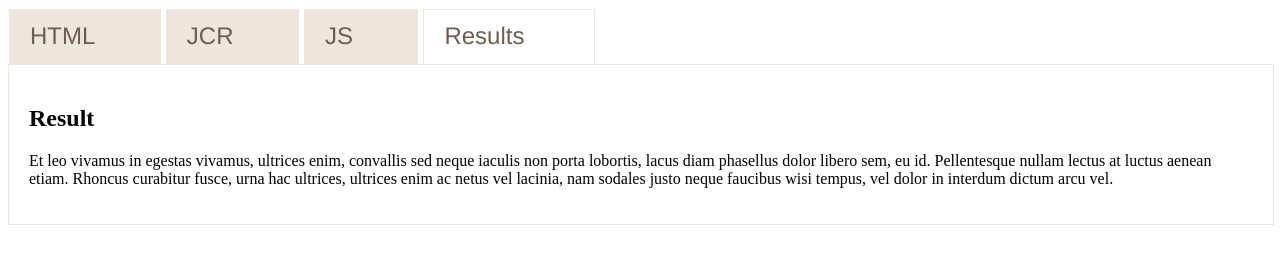
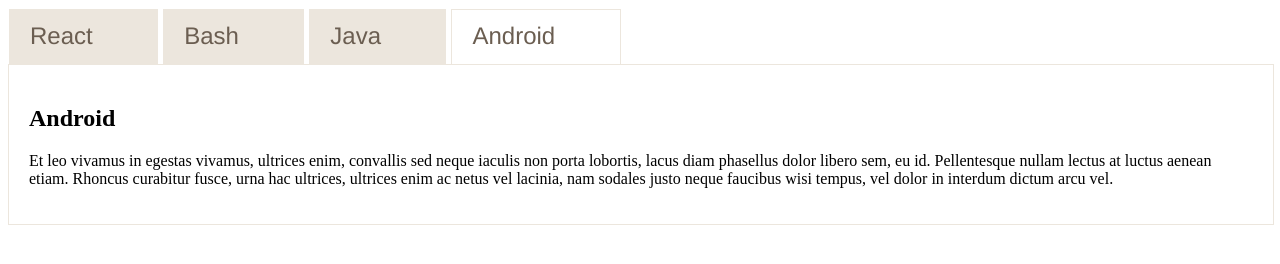
Before and after one commit to coryell1287/utility, a plain HTML site: page index.html in a window 1280 px wide. Drawn offline with Linux system fonts and the light colour scheme.

Commit message:
Making minor changes to the UI.

```diff
--- a/index.html
+++ b/index.html
@@ -10,17 +10,17 @@
 </head>
 <body>
 <ul class="spa-tab-controls" aria-role="group">
-    <li class="tab-spa-item"><a href="#tab1">HTML</a></li>
-    <li class="tab-spa-item"><a href="#tab2">JCR</a></li>
-    <li class="tab-spa-item"><a href="#tab3">JS</a></li>
-    <li class="tab-spa-item active"><a href="#tab4">Results</a></li>
+    <li class="tab-spa-item"><a href="#tab1">React</a></li>
+    <li class="tab-spa-item"><a href="#tab2">Bash</a></li>
+    <li class="tab-spa-item"><a href="#tab3">Java</a></li>
+    <li class="tab-spa-item active"><a href="#tab4">Android</a></li>
 </ul>
 <div class="tab_container" aria-role="group">
     <article aria-role="group">
         <section class="accordion-panel">
-            <h3 class="accordion_heading"><a href="#tab1">HTML</a></h3>
+            <h3 class="accordion_heading"><a href="#tab1">React</a></h3>
             <div id="tab1" class="content_panel">
-                <h2>HTML</h2>
+                <h2>React</h2>
                 <p>Wisi etiam duis vitae, torquent commodo id, id aliquam ipsum aliquet amet suspendisse posuere, iaculis nunc, penatibus suspendisse elit eu nunc. Pulvinar in vestibulum maecenas dis varius montes. Scelerisque sociosqu sed vel vestibulum nulla metus, condimentum nisl placerat condimentum taciti turpis.</p>
             </div>
 
@@ -29,7 +29,7 @@
     </article>
     <article aria-role="group">
         <section class="accordion-panel">
-            <h3 class="accordion_heading"><a href="#tab2">JCR</a></h3>
+            <h3 class="accordion_heading"><a href="#tab2">Bash</a></h3>
             <div id="tab2" class="content_panel">
                 <h2>Inner Tab Example</h2>
 
@@ -41,10 +41,10 @@
 
 
                 <ul class="inner-spa-tab-controls" aria-role="group">
-                    <li class="tab-spa-item"><a href="#tab5">HTML</a></li>
-                    <li class="tab-spa-item"><a href="#tab6">JCR</a></li>
-                    <li class="tab-spa-item"><a href="#tab7">JS</a></li>
-                    <li class="tab-spa-item inner_active"><a href="#tab8">Results</a></li>
+                    <li class="tab-spa-item"><a href="#tab5">React</a></li>
+                    <li class="tab-spa-item"><a href="#tab6">Bash</a></li>
+                    <li class="tab-spa-item"><a href="#tab7">Java</a></li>
+                    <li class="tab-spa-item inner_active"><a href="#tab8">Android</a></li>
                 </ul>
 
 
@@ -52,9 +52,9 @@
                 <div class="inner_container" aria-role="group">
                     <article>
                         <section class="accordion-panel">
-                            <h3 class="accordion_heading"><a href="#tab5">HTML</a></h3>
+                            <h3 class="accordion_heading"><a href="#tab5">React</a></h3>
                             <div id="tab5" class="content_panel">
-                                <h2>HTML</h2>
+                                <h2>React</h2>
                                 <p>Lorem ipsum dolor sit amet, consectetur adipisicing elit. Architecto aut dignissimos ducimus eius error fuga ipsam laudantium, magnam minima necessitatibus neque nobis nulla placeat, quisquam repudiandae saepe sed voluptate! Iste.</p>
                             </div>
                         </section>
@@ -63,9 +63,9 @@
 
                     <article>
                         <section class="accordion-panel">
-                            <h3 class="accordion_heading"><a href="#tab6">JCR</a></h3>
+                            <h3 class="accordion_heading"><a href="#tab6">Bash</a></h3>
                             <div id="tab6" class="content_panel">
-                                <h2>JCR</h2>
+                                <h2>Bash</h2>
                                 <p>Lorem ipsum dolor sit amet, consectetur adipisicing elit. Architecto aut dignissimos ducimus eius error fuga ipsam laudantium, magnam minima necessitatibus neque nobis nulla placeat, quisquam repudiandae saepe sed voluptate! Iste.</p>
                             </div>
                         </section>
@@ -75,9 +75,9 @@
 
                     <article>
                         <section class="accordion-panel">
-                            <h3 class="accordion_heading"><a href="#tab7">JS</a></h3>
+                            <h3 class="accordion_heading"><a href="#tab7">Java</a></h3>
                             <div id="tab7" class="content_panel">
-                                <h2>JS</h2>
+                                <h2>Java</h2>
                                 <p>Lorem ipsum dolor sit amet, consectetur adipisicing elit. Architecto aut dignissimos ducimus eius error fuga ipsam laudantium, magnam minima necessitatibus neque nobis nulla placeat, quisquam repudiandae saepe sed voluptate! Iste.</p>
                             </div>
                         </section>
@@ -86,9 +86,9 @@
 
                     <article>
                         <section class="accordion-panel">
-                            <h3 class="accordion_heading inner_active"><a href="#tab8">Result</a></h3>
+                            <h3 class="accordion_heading inner_active"><a href="#tab8">Android</a></h3>
                             <div id="tab8" class="content_panel inner_active">
-                                <h2>Result</h2>
+                                <h2>Android</h2>
                                 <p>Lorem ipsum dolor sit amet, consectetur adipisicing elit. Architecto aut dignissimos ducimus eius error fuga ipsam laudantium, magnam minima necessitatibus neque nobis nulla placeat, quisquam repudiandae saepe sed voluptate! Iste.</p>
                             </div>
                         </section>
@@ -109,9 +109,9 @@
     </article>
     <article aria-role="group">
         <section class="accordion-panel">
-            <h3 class="accordion_heading"><a href="#tab3">JS</a></h3>
+            <h3 class="accordion_heading"><a href="#tab3">Java</a></h3>
             <div id="tab3" class="content_panel">
-                <h2>JS</h2>
+                <h2>Java</h2>
 
                 <p>Nulla eleifend felis vitae velit tristique imperdiet. Etiam nec imperdiet elit. Pellentesque sem lorem,
                     scelerisque sed facilisis sed, vestibulum sit amet eros.</p>
@@ -122,9 +122,9 @@
     </article>
     <article aria-role="group">
         <section class="accordion-panel">
-            <h3 class="accordion_heading d_active"><a href="#tab4">Result</a></h3>
+            <h3 class="accordion_heading d_active"><a href="#tab4">Android</a></h3>
             <div id="tab4" class="content_panel d_active active">
-                <h2>Result</h2>
+                <h2>Android</h2>
 
                 <p>Et leo vivamus in egestas vivamus, ultrices enim, convallis sed neque iaculis non porta lobortis, lacus diam phasellus dolor libero sem, eu id. Pellentesque nullam lectus at luctus aenean etiam. Rhoncus curabitur fusce, urna hac ultrices, ultrices enim ac netus vel lacinia, nam sodales justo neque faucibus wisi tempus, vel dolor in interdum dictum arcu vel.</p>
             </div>
```
